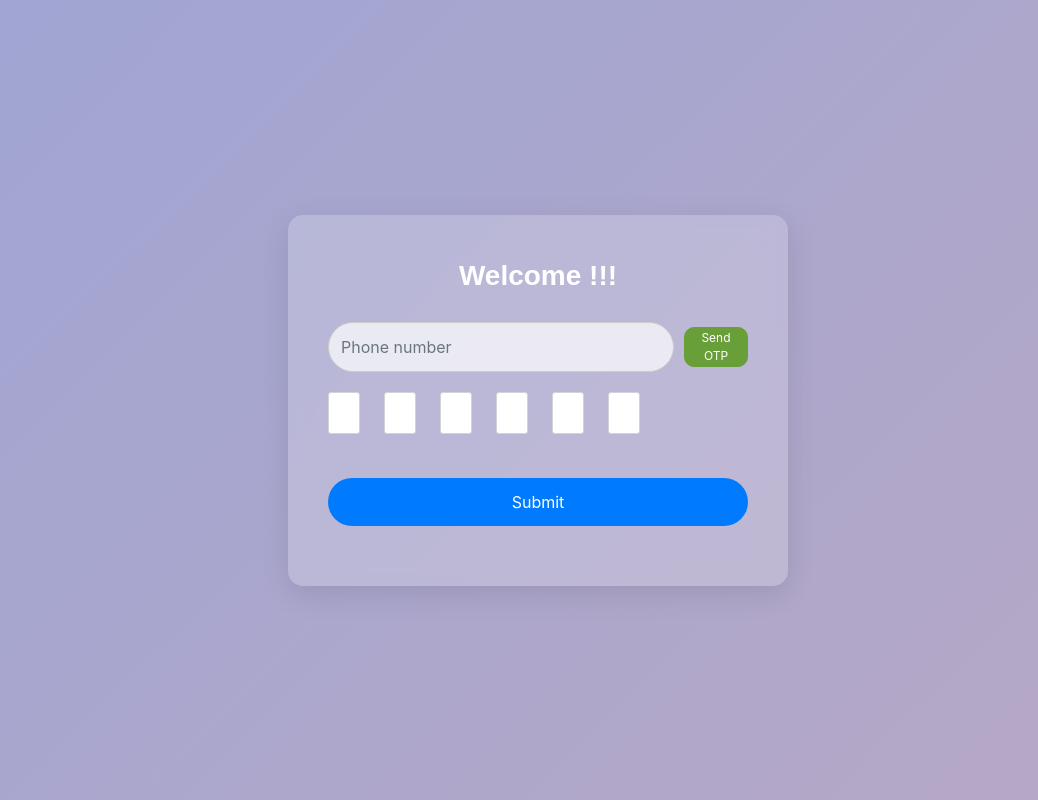
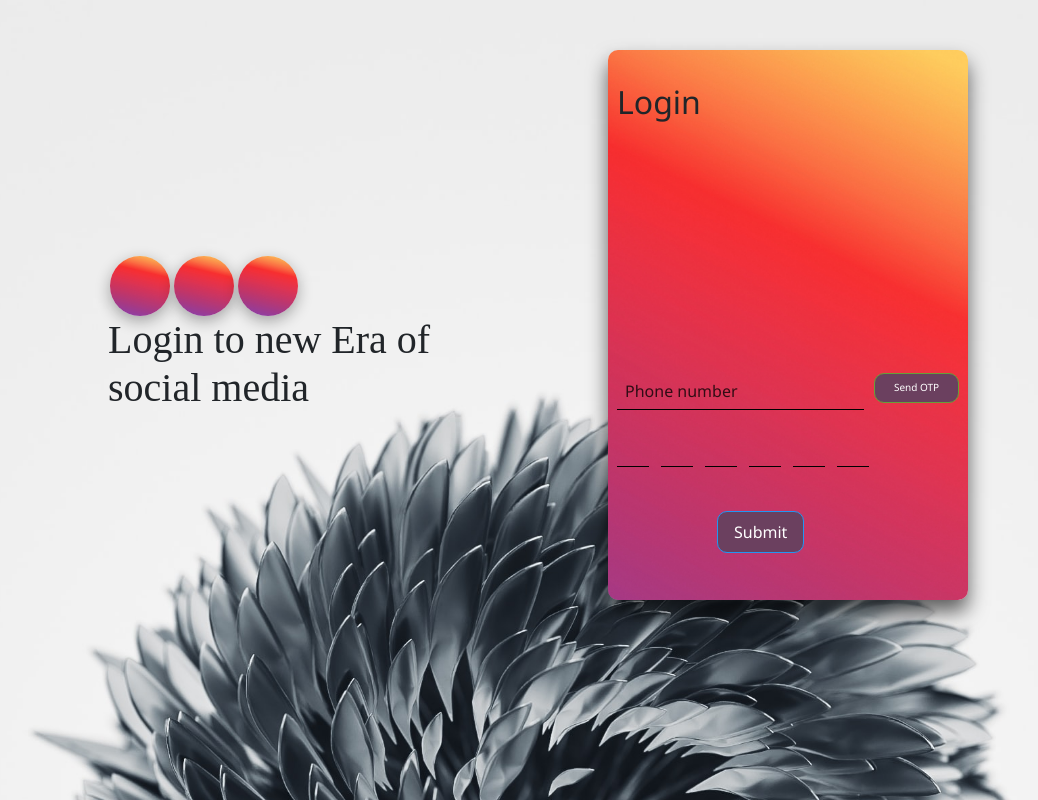
Before and after one commit to rthumar0903/wapp-frontend, a React (Create React App) app: page /login in a window 1280 px wide. Shown: the whole page, without its empty margins (102-1140 px from the left). Built offline with nearby package versions, Linux system fonts and the light colour scheme.

Commit message:
new login page

```diff
--- a/src/Components/Login.css
+++ b/src/Components/Login.css
@@ -1,111 +1,198 @@
-/* Login.css */
+* {
+  margin: 0;
 
-.pageContainer {
-  min-height: 100vh;
-  margin: 0;
-  padding: 0;
-  width: 100%;
-  height: 100%;
-  font-family: "Poppins", sans-serif;
-  background: linear-gradient(135deg, #9fa5d4, #b7a8c5);
+  font-family: "Segoe UI", Tahoma, Geneva, Verdana, sans-serif;
+}
+
+.Login_body {
+  display: flex;
+  justify-content: center;
+  background-image: url("./CustomerDetails/img/5.jpg");
+  background-size: 100%;
+  height: 100vh;
+}
+.Login_container {
+  display: flex;
+  margin-top: 50px;
+  flex-direction: column;
+  justify-content: center;
+  height: 550px;
+  width: 360px;
+  align-items: center;
+  background-image: url("./CustomerDetails/img/3.jpg");
+  background-size: cover;
+  border-radius: 10px;
+  margin-left: 80px;
+  box-shadow: 0px 12px 20px rgba(0, 0, 0, 0.611);
+
+  transition: all 0.5s;
+}
+/* .container:hover{
+
+    transition: all 0.5s;
+} */
+.Login_section {
+  padding-top: 15%;
+  height: auto;
+  /* width: 270px; */
+  display: flex;
+  flex-direction: column;
+  justify-content: center;
+}
+.Login_title {
+  margin-bottom: 200px;
+  display: flex;
+  flex-wrap: wrap;
+}
+.Login_sign {
+  margin-left: 150px;
+  margin-top: 12px;
+  margin-right: 10px;
+  font-weight: 600;
+  font-size: 12px;
+}
+.Login_section input {
+  margin-bottom: 20px;
+  border: none;
+  height: 37px;
+  border-radius: 0;
+  background-color: transparent;
+  resize: none;
+  outline: none;
+  border-bottom: 1px solid #000000 !important;
+  transition: border-color 0.15s ease-in-out, box-shadow 0.15s ease-in-out;
+}
+.login_section p {
+  margin: 5px;
+  margin-left: 0px;
+  font-size: 12px;
+}
+/* button {
+  margin-top: 20px;
+  margin-left: 180px;
+  height: 33px;
+  width: 80px;
+  border-radius: 50px;
+  border: 1px solid rgb(2, 30, 68);
+  box-shadow: 0px 4px 12px rgba(0, 0, 0, 0.471);
+  background-color: rgb(2, 30, 68);
+  color: #fff;
+  text-align: center;
+  cursor: pointer;
+} */
+.Login_all {
+  margin-top: 10%;
+  margin-bottom: 50px;
+}
+.Login_headline {
+  margin-top: 20%;
+  flex: 0.5;
+}
+.Login_headline h1 {
+  font-family: cursive;
+}
+/*
+.headline:hover{
+    font-size: 30px;
+    color:rgb(179, 179, 179);
+    transition: all 0.5s ease;
+} */
+.Login_headline img {
+  margin: 0px 2px;
+  height: 60px;
+  width: 60px;
+  border-radius: 50px;
+  box-shadow: 0px 5px 15px rgba(0, 0, 0, 0.32);
+}
+::placeholder {
+  color: #000000c4;
+}
+.Login_email {
+  margin-bottom: -30px;
+  transition: all 0.2s ease-in-out;
+}
+.Login_email_after {
+  margin-bottom: -5px;
+  font-size: 0.8rem;
+  color: #ffffffc4;
+  transition: all 0.2s ease-in-out;
+}
+.login_title > Link {
+  display: none;
+  color: white;
+}
+a:link {
+  color: white;
+}
+/*
+.line{
+    height:1px;
+    width:100% auto;
+    background-color:rgb(0, 0, 0);
+    margin-bottom:5px;
+    margin-top:-5px;
+} */
+
+@media only screen and (max-width: 800px) {
+  .body {
     overflow: hidden;
-  display: flex;
     justify-content: center;
     align-items: center;
   }
 
-.mainContainer {
-  width: 500px;
-  padding: 40px;
-  border-radius: 15px;
-  background: rgba(255, 255, 255, 0.2); /* Slight transparency */
-  box-shadow: 0 8px 30px rgba(0, 0, 0, 0.1);
-  backdrop-filter: blur(10px); /* Blurred background */
-  color: #fff;
-  position: relative;
-  z-index: 2;
+  .container {
+    margin-top: 0;
+    margin-left: 0;
+    height: 100vh;
+    width: 100vw;
+    border-radius: 0;
+  }
+  .section {
+    width: 350px;
   }
 
-.titleContainer {
-  text-align: center;
-  font-size: 28px;
-  font-weight: bold;
-  margin-bottom: 25px;
-  color: #fff;
+  .headline {
+    display: none;
+  }
+  .all {
+    display: flex;
+    flex-wrap: wrap;
+    justify-content: center;
+    margin-top: 10%;
+    margin-bottom: 30px;
   }
 
-.inputContainer {
-  margin-bottom: 20px;
+  .section input {
+    height: 50px;
+    font-size: 20px;
+    font-family: "Gill Sans", "Gill Sans MT", Calibri, "Trebuchet MS",
+      sans-serif;
+    background-color: rgb(255, 255, 255);
+  }
+  .section input:hover {
+    background-color: rgb(228, 228, 228);
   }
 
-.inputBox {
-  width: 100%;
-  padding: 12px;
-  border: 1px solid #ccc;
-  border-radius: 30px;
-  box-sizing: border-box;
-  font-size: 16px;
-  background: rgba(255, 255, 255, 0.7); /* Lighter background */
-  transition: border-color 0.3s ease;
+  button {
+    font-size: 20px;
+    margin-top: 30px;
+    margin-left: 220px;
+    height: 43px;
+    width: 120px;
   }
 
-.inputBox:focus {
-  border-color: #007bff;
-  outline: none;
+  button:hover {
+    background-color: rgb(0, 0, 0);
+    transition: all 0.5s;
   }
 
-.otpContainer {
-  display: flex;
-  /* justify-content: space-between; */
-  margin-bottom: 20px;
-  gap: 1.5rem;
+  .Login_section p {
+    margin: 5px;
+    margin-left: 0px;
+    font-size: 20px;
+  }
 }
 
-/*
- .otpBox {
-  width: 50px;
-  padding: 10px;
-  border: 1px solid #ccc;
-  border-radius: 10px;
-  text-align: center;
-  font-size: 24px;
-  background: rgba(255, 255, 255, 0.7);
-  margin: 0 5px;
-  transition: border-color 0.3s ease;
-} */
-.otpBox {
-  border-radius: 15px;
+.phon-block {
+  display: flex;
 }
-
-.otpBox:focus {
-  border-color: #007bff;
-  outline: none;
-}
-
-.inputButton {
-  width: 100%;
-  padding: 12px;
-  background-color: #007bff;
-  border: none;
-  border-radius: 30px;
-  color: white;
-  font-size: 16px;
-  cursor: pointer;
-  transition: background 0.3s ease;
-}
-
-.inputButton:hover {
-  background-color: #0056b3;
-}
-
-.errorLabel {
-  color: red;
-  font-size: 14px;
-  text-align: center;
-}
-
-.footerText {
-  text-align: center;
-  margin-top: 20px;
-  color: #ffffff;
-}
--- a/src/Components/Login.jsx
+++ b/src/Components/Login.jsx
@@ -1,14 +1,147 @@
-import React, { useState } from "react";
+// import React, { useState } from "react";
+// import { useNavigate } from "react-router-dom";
+// import { InputText } from "primereact/inputtext";
+// import { InputOtp } from "primereact/inputotp";
+// import { Button } from "primereact/button";
+
+// import { useAuth } from "../utils/AuthProvider";
+// import axios from "axios";
+// import "./Login.css";
+
+// const Login = () => {
+//   const [phoneNumber, setPhoneNumber] = useState("");
+//   const [otp, setOtp] = useState(); // OTP as an array of 5 digits
+//   const [otpError, setOtpError] = useState("");
+//   const { login } = useAuth();
+
+//   const navigate = useNavigate();
+
+//   const handleOtpChange = (index, value) => {
+//     const newOtp = [...otp];
+//     if (/^\d?$/.test(value)) {
+//       // Only allow numbers
+//       newOtp[index] = value;
+//       setOtp(newOtp);
+
+//       // Move to next input if value is entered
+//       if (value && index < 4) {
+//         document.getElementById(`otp-${index + 1}`).focus();
+//       }
+//     }
+//   };
+
+//   const onLogin = async (index, value) => {
+//     try {
+//       console.log(otp, phoneNumber);
+//       const res = await axios({
+//         method: "POST",
+//         url: "http://localhost:8000/login",
+//         data: {
+//           phoneNumber,
+//           otp,
+//         },
+//       });
+//       if (res.status === 200) {
+//         login("dummyToken");
+//         console.log("id = ", res);
+//         localStorage.setItem("userId", res?.data?.data?.id);
+//         const role = res?.data?.data?.role;
+//         localStorage.setItem("role", role);
+//         if (role === "Customer") navigate("/customer-details/profile");
+//         else if (role === "Agent") navigate("/agent/order");
+//         else if (role === "Admin") navigate("/admin/order");
+//       }
+//       console.log("---", login);
+//     } catch (ex) {
+//       console.error(ex);
+//     }
+//   };
+
+//   const sendOtp = async () => {
+//     // Combine the OTP array into a single string
+//     try {
+//       const res = await axios({
+//         method: "POST",
+//         url: "http://localhost:8000/send-otp",
+//         data: {
+//           phoneNumber,
+//         },
+//       });
+//     } catch (ex) {
+//       console.error(ex);
+//     }
+//   };
+
+//   return (
+//     <div className="pageContainer">
+//       <div className="mainContainer">
+//         <div className="titleContainer">Welcome !!!</div>
+//         <div className="inputContainer">
+//           <div style={{ display: "flex", alignItems: "center" }}>
+//             <InputText
+//               keyfilter="int"
+//               placeholder="Phone number"
+//               className="inputBox"
+//               onChange={(e) => setPhoneNumber(e.target.value)}
+//               style={{ marginRight: "10px" }}
+//             />
+//             <Button
+//               label="Send OTP"
+//               style={{
+//                 width: "50px",
+//                 height: "40px",
+//                 fontSize: "12px",
+//                 borderRadius: "10px",
+//               }}
+//               onClick={sendOtp}
+//               className="p-button-success"
+//             />
+//           </div>
+//         </div>
+//         <div className="otpContainer">
+//           <InputOtp
+//             value={otp}
+//             className="p-otpBox"
+//             style={{ gap: "24px" }}
+//             integerOnly
+//             onChange={(e) => setOtp(e.value)}
+//             length={6}
+//           />
+//         </div>
+//         <label className="errorLabel">{otpError}</label>
+//         <div className="inputContainer">
+//           <Button
+//             label="Submit"
+//             className="inputButton"
+//             type="button"
+//             onClick={onLogin}
+//           />
+//         </div>
+//       </div>
+//     </div>
+//   );
+// };
+
+// export default Login;
+
+import React, { useState, useEffect } from "react";
+import "./Login.css";
+import img1 from "./CustomerDetails/img/3.jpg";
+import img2 from "./CustomerDetails/img/5.jpg";
 import { useNavigate } from "react-router-dom";
+import { useAuth } from "../utils/AuthProvider";
+import axios from "axios";
 import { InputText } from "primereact/inputtext";
 import { InputOtp } from "primereact/inputotp";
 import { Button } from "primereact/button";
 
-import { useAuth } from "../utils/AuthProvider";
-import axios from "axios";
-import "./Login.css";
+import { Link, BrowserRouter as Router, Route, Routes } from "react-router-dom";
 
-const Login = () => {
+export default function Login() {
+  const [i0, setImg0] = useState(img1);
+  const [i1, setImg1] = useState(img1);
+  const [i2, setImg2] = useState(img1);
+
   const [phoneNumber, setPhoneNumber] = useState("");
   const [otp, setOtp] = useState(); // OTP as an array of 5 digits
   const [otpError, setOtpError] = useState("");
@@ -72,12 +205,90 @@ const Login = () => {
     }
   };
 
+  // const click = () => {
+  //   for (let i = 0; i < 20; i++) {
+  //     let user = localStorage.getItem(`user${i}`);
+  //     if (user === null) {
+  //     } else {
+  //       loginuser.push(JSON.parse(user));
+  //     }
+  //   }
+  //   for (let i = 0; i < loginuser.length; i++) {
+  //     const emailuser = loginuser[i].email[0];
+  //     if (emailuser === email) {
+  //       alert("user is already registered");
+  //     } else {
+  //     }
+  //   }
+  //   const data = {
+  //     user: count,
+  //     email: [],
+  //     password: [],
+  //   };
+  //   console.log();
+  //   data.email.push(email);
+  //   data.password.push(password);
+  //   let a = "@";
+  //   let b = ".com";
+  //   if (email == []) {
+  //     alert("something went wrong");
+  //   } else if (
+  //     email.includes(a) &&
+  //     email.includes(b) &&
+  //     password.includes(password.toString())
+  //   ) {
+  //     localStorage.setItem(`user${count}`, JSON.stringify(data));
+  //     alert("your data has been saved");
+  //   } else {
+  //     alert(a, "is required", b);
+  //     alert("password is more then 8 characters less then 16 characters");
+  //   }
+
+  //   setemail("");
+  //   setPassword("");
+  //   setName("");
+
+  //   setCount(count + 1);
+  // };
+
+  // useEffect(() => {
+  //   setInterval(() => {
+  //     setImg0(img2);
+  //     setTimeout(() => {
+  //       setImg0(img1);
+  //     }, 500);
+  //   }, 2000);
+  //   setInterval(() => {
+  //     setImg1(img2);
+  //     setTimeout(() => {
+  //       setImg1(img1);
+  //     }, 1000);
+  //   }, 2000);
+  //   setInterval(() => {
+  //     setImg2(img2);
+  //     setTimeout(() => {
+  //       setImg2(img1);
+  //     }, 1500);
+  //   }, 2000);
+  // }, 1000);
+
   return (
-    <div className="pageContainer">
-      <div className="mainContainer">
-        <div className="titleContainer">Welcome !!!</div>
-        <div className="inputContainer">
-          <div style={{ display: "flex", alignItems: "center" }}>
+    <>
+      <div className="Login_body">
+        <div className="Login_headline">
+          <img src={i0} alt="" />
+          <img src={i1} alt="" />
+          <img src={i2} alt="" />
+          <h1>Login to new Era of social media</h1>
+        </div>
+        <div className="Login_container">
+          <di className="Login_all">
+            <div className="Login_title">
+              <h2 className="login">Login</h2>
+            </div>
+
+            <div className="Login_section">
+              <div className="phon-block">
                 <InputText
                   keyfilter="int"
                   placeholder="Phone number"
@@ -88,38 +299,45 @@ const Login = () => {
                 <Button
                   label="Send OTP"
                   style={{
-                width: "50px",
-                height: "40px",
-                fontSize: "12px",
+                    width: "85px",
+                    height: "30px",
+                    fontSize: "10px",
                     borderRadius: "10px",
+                    backgroundColor: "#6b405f",
                   }}
                   onClick={sendOtp}
                   className="p-button-success"
                 />
               </div>
-        </div>
               <div className="otpContainer">
                 <InputOtp
                   value={otp}
                   className="p-otpBox"
-            style={{ gap: "24px" }}
+                  style={{ gap: "12px" }}
                   integerOnly
                   onChange={(e) => setOtp(e.value)}
                   length={6}
                 />
               </div>
               <label className="errorLabel">{otpError}</label>
+              <br />
               <div className="inputContainer">
                 <Button
                   label="Submit"
                   className="inputButton"
+                  style={{
+                    backgroundColor: "#6b405f",
+                    borderRadius: "10px",
+                    marginLeft: 100,
+                  }}
                   type="button"
                   onClick={onLogin}
                 />
               </div>
             </div>
+          </di>
         </div>
+      </div>
+    </>
   );
-};
-
-export default Login;
+}
--- a/src/index.css
+++ b/src/index.css
@@ -1,4 +1,4 @@
-body {
+/* body {
   margin: 0;
   font-family: -apple-system, BlinkMacSystemFont, 'Segoe UI', 'Roboto', 'Oxygen',
     'Ubuntu', 'Cantarell', 'Fira Sans', 'Droid Sans', 'Helvetica Neue',
@@ -10,4 +10,4 @@ body {
 code {
   font-family: source-code-pro, Menlo, Monaco, Consolas, 'Courier New',
     monospace;
-}
+} */
```
Also changed, not shown: src/Components/CustomerDetails/img/3.jpg (added), src/Components/CustomerDetails/img/5.jpg (added). Lines whose indentation alone changed are shown as unchanged.
